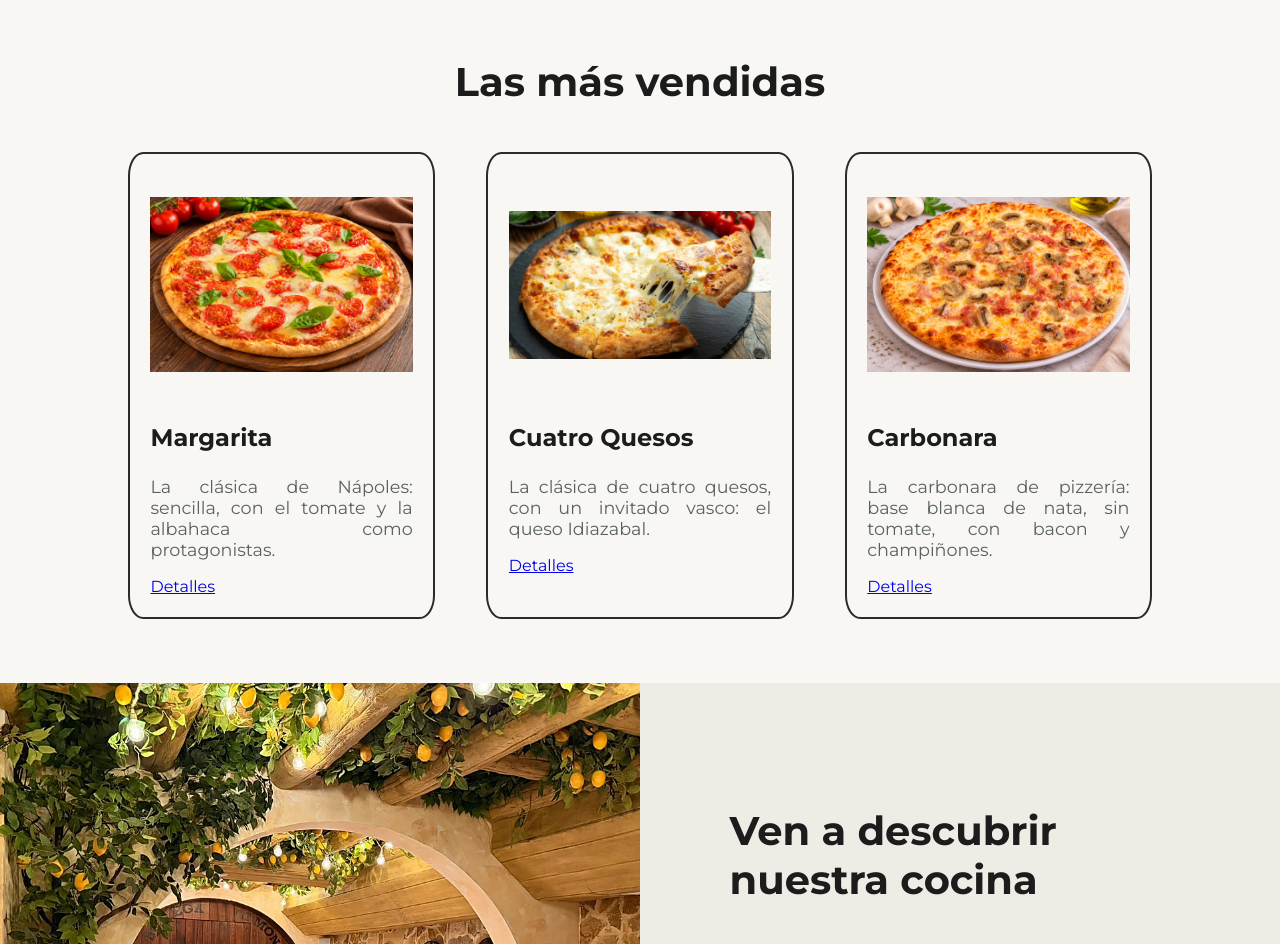
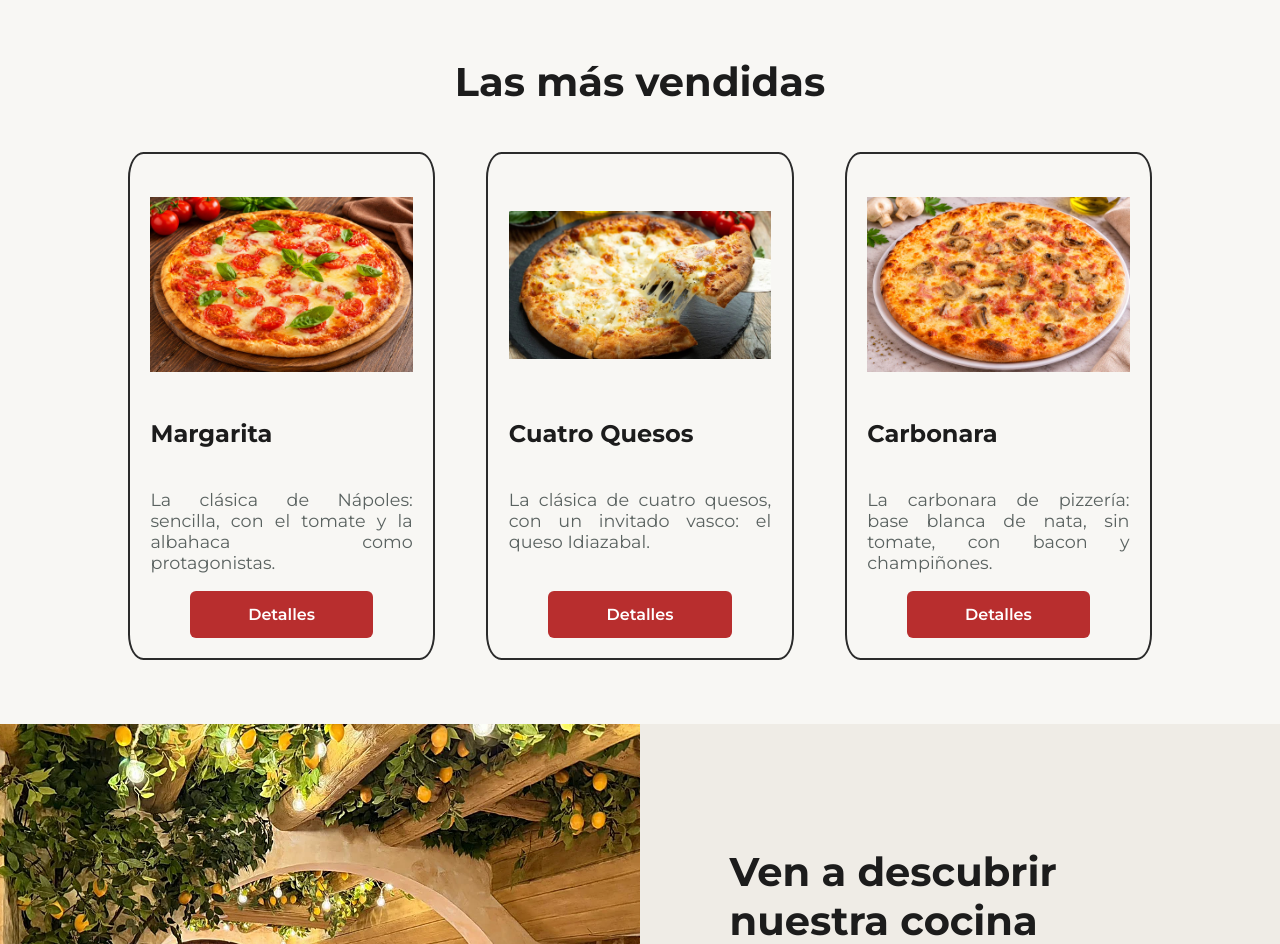
Before and after one commit to InarBarroso/mammaMia, a Django app: page / in a window 1280 px wide. Shown: the part 1441-2385 px from the top of the page. Run offline with Django 5.2, Linux system fonts and the light colour scheme; data comes from the database, SQL or seed files in the repository; some libraries are stand-ins or nearby versions; some web fonts are replaced.

Commit message:
botones arreglo

```diff
--- a/restaurante/static/css/main.css
+++ b/restaurante/static/css/main.css
@@ -253,6 +253,25 @@ section p{
     transform: scale(1.08);
 } */
 
+.boton:hover {
+    background-color: #962323;
+}
+
+/* tarjetas: el texto ocupa todo el alto y el botón queda centrado abajo,
+   así los botones de todas las tarjetas quedan alineados */
+#vista_pizzas section {
+    display: flex;
+    flex-direction: column;
+}
+#vista_pizzas section > div {
+    flex: 1;
+    display: flex;
+    flex-direction: column;
+}
+#vista_pizzas section .boton {
+    margin-top: auto;
+}
+
 #vista_pizzas {
     flex-wrap: wrap;
     row-gap: 40px;
--- a/restaurante/templates/allMasas.html
+++ b/restaurante/templates/allMasas.html
@@ -25,7 +25,7 @@
                 <div>
                     <h3>{{ masa.titulo }}</h3>
                     <p>{{ masa.descripcion }}</p>
-                    <a href="{% url 'filtrarmasa' masa.id %}" id="boton">Ver pizzas</a>
+                    <a href="{% url 'filtrarmasa' masa.id %}" class="boton">Ver pizzas</a>
                 </div>
             </section>
             {% endfor %}
--- a/restaurante/templates/allPizza.html
+++ b/restaurante/templates/allPizza.html
@@ -26,7 +26,7 @@
                         <div>
                         <h3>{{pizza.titulo}}</h3>
                         <p>{{pizza.descripcion}}</p>
-                        <a href="{% url 'filtrarpizza' pizza.id %}" id="boton">Detalles</a>
+                        <a href="{% url 'filtrarpizza' pizza.id %}" class="boton">Detalles</a>
                         </div>
                     </section>
                     {%endfor%}
--- a/restaurante/templates/cover.html
+++ b/restaurante/templates/cover.html
@@ -37,7 +37,7 @@
                         <div>
                         <h3>{{pizza.titulo}}</h3>
                         <p>{{pizza.descripcion}}</p>
-                        <a href="{% url 'filtrarpizza' pizza.id %}" id="boton">Detalles</a>
+                        <a href="{% url 'filtrarpizza' pizza.id %}" class="boton">Detalles</a>
                         </div>
                     </section>
                     {%endfor%}
```
